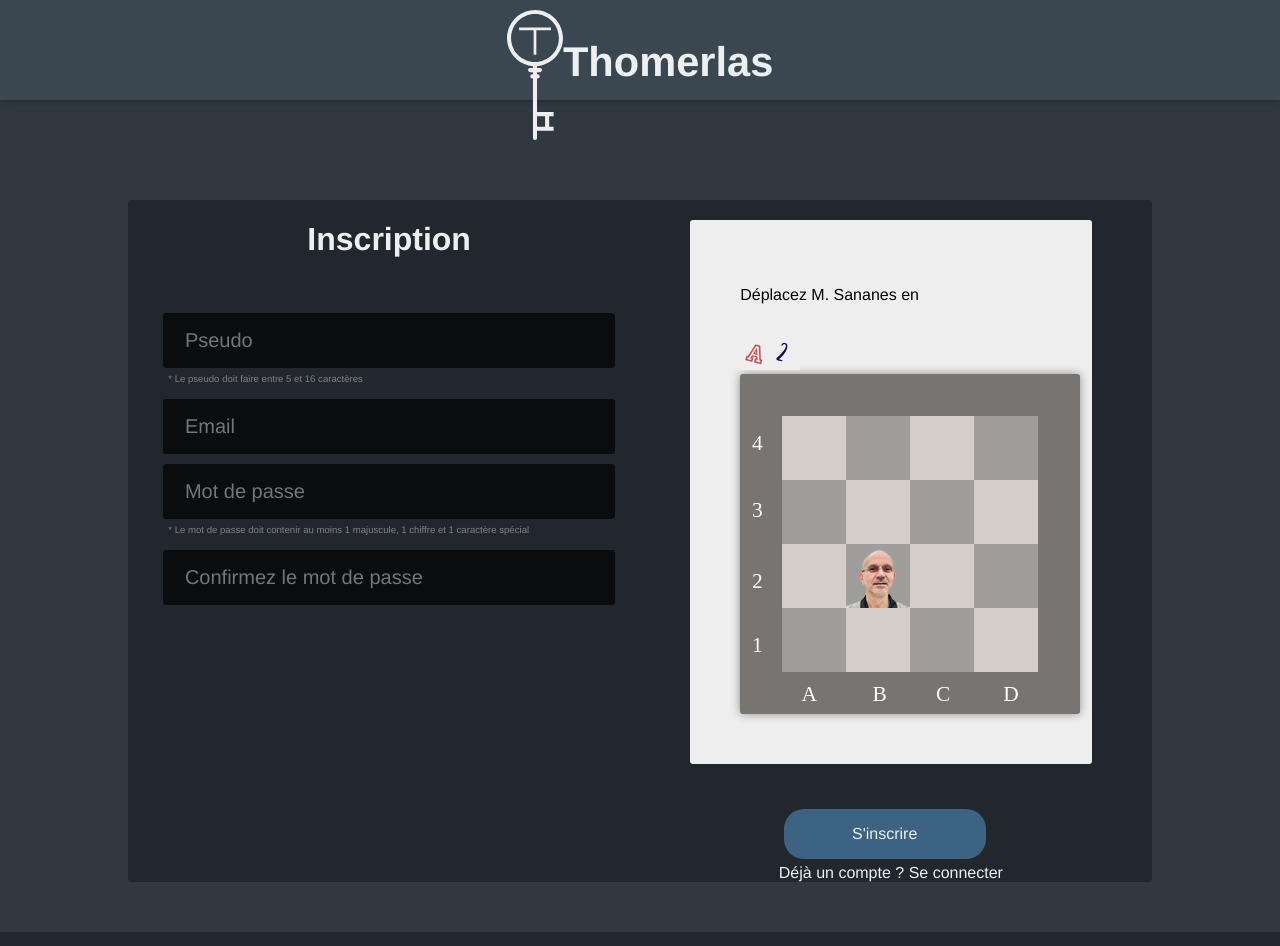
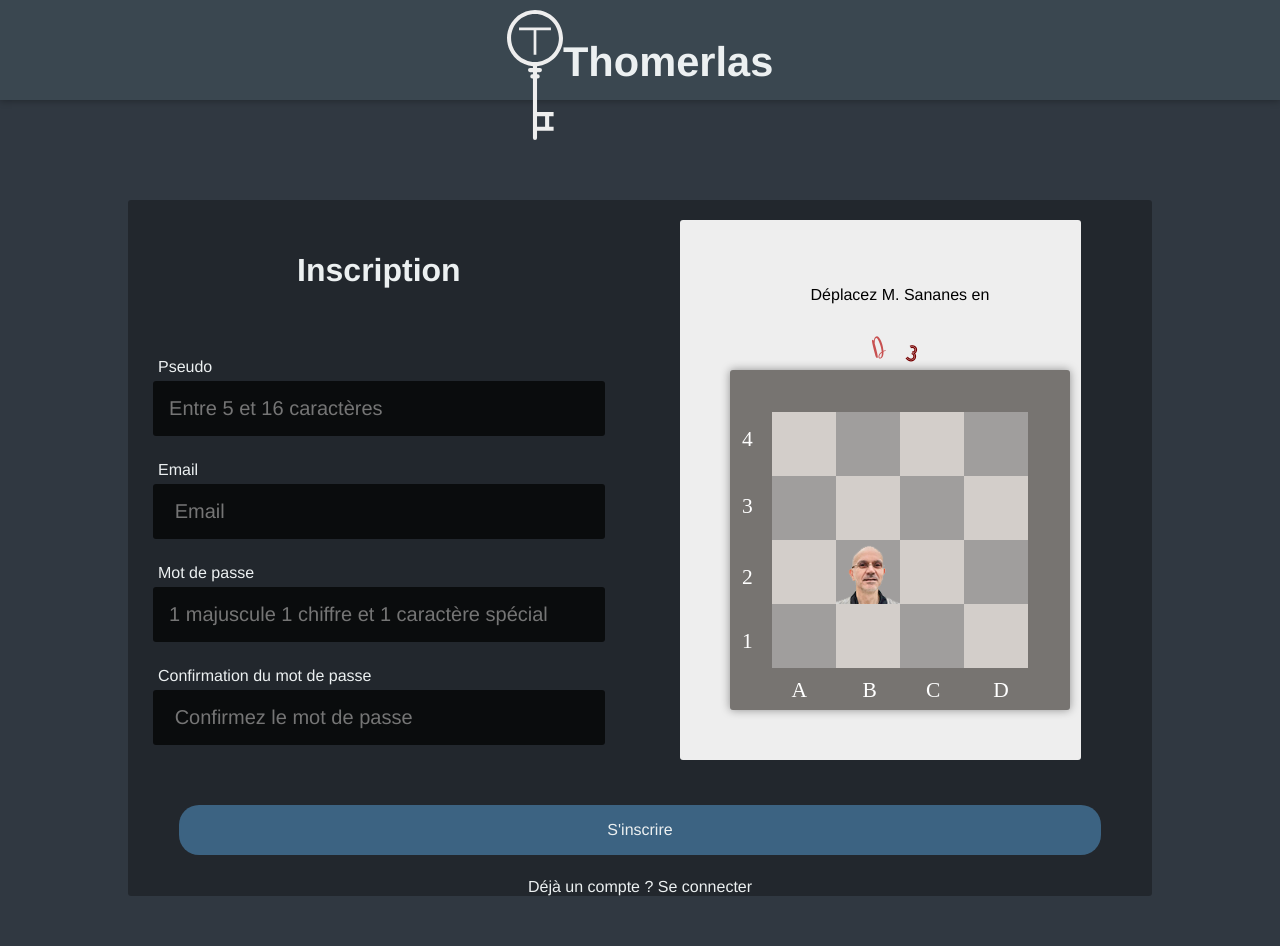
Before and after one commit to hemarydem/ProjetAnnuelWTR, a PHP site: page /signUp.php in a window 1280 px wide. Run offline with PHP 8.4, Linux system fonts and the light colour scheme.

Commit message:
maj fromulaire button placeholder

```diff
--- a/html/signUp.php
+++ b/html/signUp.php
@@ -24,6 +24,7 @@
 
 			<form id="formSignUp" name="signUp" method="POST" action="signUpProcess.php" >
 				<div>
+					<div>
 
 						<h1>Inscription</h1>
 
@@ -36,11 +37,13 @@
 							?>
 						</h3>
 						<section id="inputsSignUp">
-						<input type="text" name="pseudo" placeholder=" Pseudo" autocomplete="on" required <?php echo isset( $_GET['pseudo'] ) ? "value=" . htmlspecialchars($_GET['pseudo']) : "" ?> >
-						<small class="rules" id="indicationPseudo">* Le pseudo doit faire entre 5 et 16 caractères</small>
+							<label for="">Pseudo</label>
+							<input type="text" name="pseudo" placeholder="Entre 5 et 16 caractères" autocomplete="on" required <?php echo isset( $_GET['pseudo'] ) ? "value=" . htmlspecialchars($_GET['pseudo']) : "" ?> >
+							<label for="">Email</label>
 							<input type="email" name="email" placeholder=" Email" autocomplete="on" required <?php echo isset( $_GET['email'] ) ? "value=" . htmlspecialchars($_GET['email']) : "" ?>>
-						<input type="password" name="password" placeholder=" Mot de passe" autocomplete="on" required>
-						<small class="rules" id = "indicationPwd">* Le mot de passe doit contenir au moins 1 majuscule, 1 chiffre et 1 caractère spécial</small>
+							<label for="">Mot de passe</label>
+							<input type="password" name="password" placeholder="1 majuscule 1 chiffre et 1 caractère spécial" autocomplete="on" required>
+							<label for="">Confirmation du mot de passe</label>
 							<input type="password" name="password2" placeholder=" Confirmez le mot de passe" autocomplete="on" required>
 						</section>
 					</div>
@@ -50,12 +53,13 @@
 							<?php include('includes/captcha.php') ?>
 							</div>
 						</section>
+					</div>
+				</div>
 
 				<section class="formBottom">
 						<input class="formButton" type="submit" name="submit" value="S'inscrire"><br>
 						<a href="signIn.php">Déjà un compte ? Se connecter</a>
 					</section>
-				</div>
 
 
 
--- a/html/style/css/captcha.css
+++ b/html/style/css/captcha.css
@@ -3,7 +3,11 @@
 #captchaContainer{
 	margin: auto;
 	width: 340px;;
-  	color: black;
+	  color: black;
+	  display: flex;
+	  flex-direction: column;
+	  justify-content: center;
+	  align-items: center;
 }
 
 #chessboardBG{
@@ -25,6 +29,7 @@
 
 #captchaZone{
 	background-color: #eeeeee;
+	flex-grow: 0;
 	width: 80%;
 	height: 100%;
 	padding: 50px;
--- a/html/style/css/form.css
+++ b/html/style/css/form.css
@@ -2,6 +2,7 @@
 
 form{
 	width: 80%;
+	max-width: 1100px;
 	margin: auto;
 	margin-top: 100px;
 	margin-bottom: 50px;
@@ -31,6 +32,9 @@
 
 form .formBottom{
 	margin-top: 20px;
+	display: flex;
+	flex-direction: column;
+	align-items: center;
 }
 
 .formButton{
@@ -57,6 +61,26 @@
 	align-items: center;
 }
 
+
+
+/*Inscription*/
+#formSignUp{
+	display: flex;
+	flex-direction: column;
+}
+
+#formSignUp > div{
+	display: flex;
+	flex-direction: row;
+}
+
+#formSignUp > div > div{
+	width: 49%;
+	display: flex;
+	flex-direction: column;
+	align-items: center;
+}
+
 #inputsSignUp{
 	width: 100%;
 
@@ -70,13 +94,9 @@
 	margin: 0 0 10px 30px;
 }
 
-/*Inscription*/
-#formSignUp{
-	display: flex;
-}
-
-#formSignUp > div{
-	width: 49%;
+#inputsSignUp label{
+	align-self: flex-start;
+	margin: 20px 0 0 30px;
 }
 
 /*______FORM Rules__________________________________________*/
```
Also changed, not shown: html/img/captcha/position.png. Lines whose indentation alone changed are shown as unchanged.
